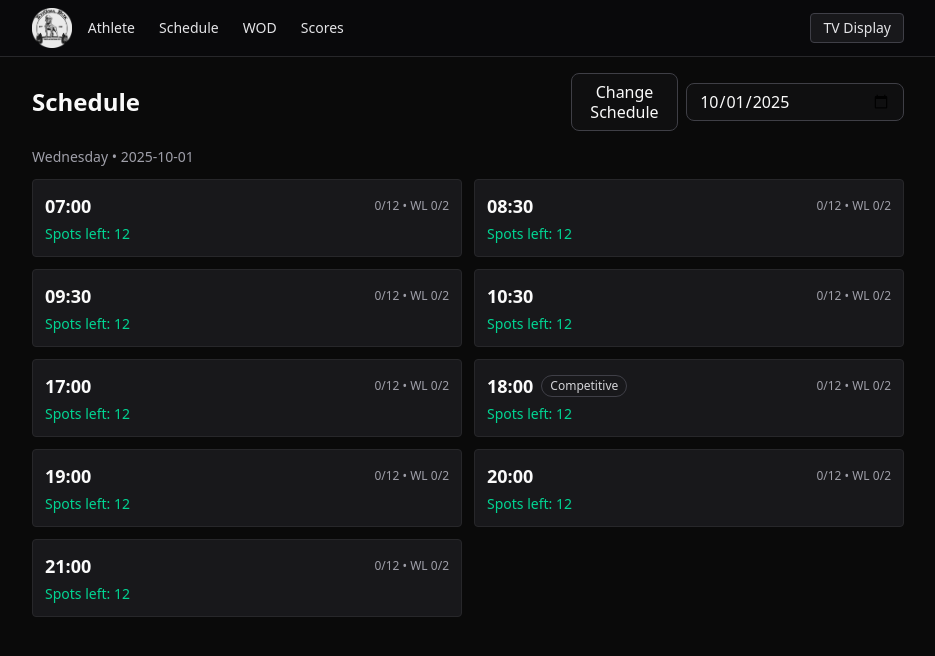
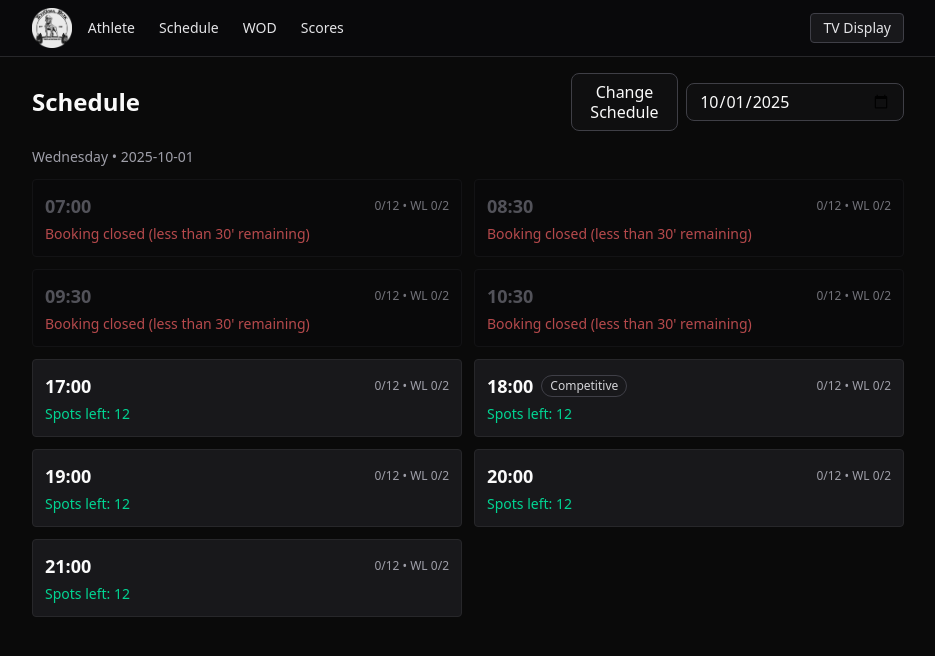
Before and after one commit to jandeog/StiGmA-Box, a Next.js app: page /schedule in a window 1280 px wide. Shown: the top 656 px of the page, without its empty margins (172-1107 px from the left). Built offline with nearby package versions, Linux system fonts and the light colour scheme.

Commit message:
Update page.tsx times for booking

```diff
--- a/app/schedule/page.tsx
+++ b/app/schedule/page.tsx
@@ -35,7 +35,9 @@ const weekdays_full = [
   'Sunday', 'Monday', 'Tuesday', 'Wednesday', 'Thursday', 'Friday', 'Saturday',
 ];
 
-const todayIso = () => new Date().toISOString().slice(0, 10);
+const today = () => new Date();
+const todayIso = () => today().toISOString().slice(0, 10);
+const nowHourMinute = () => today().toTimeString().slice(0, 5); // "hh:mm"
 
 const keyConfig = 'schedule:config';
 const keyOverrides = 'schedule:overrides';
@@ -51,8 +53,35 @@ const selectValueFromLabel = (label?: string) => {
 
 const cloneSlot = (s: SlotConfig): SlotConfig => ({ ...s, id: crypto.randomUUID() });
 
-/* ===================== default templates ===================== */
+/**
+ * Ελέγχει αν η ημερομηνία είναι σήμερα ή αύριο (με ειδική λογική για Σάββατο)
+ */
+function isDateBookable(dateStr: string): boolean {
+  const today = new Date();
+  today.setHours(0, 0, 0, 0);
+  const selectedDate = new Date(dateStr + 'T00:00:00'); // Χρήση T00:00:00 για αποφυγή timezone issues
 
+  // 1. Έλεγχος για σήμερα
+  if (selectedDate.getTime() === today.getTime()) {
+    return true;
+  }
+
+  // 2. Έλεγχος για αύριο
+  const tomorrow = new Date(today);
+  tomorrow.setDate(tomorrow.getDate() + 1);
+
+  // Ειδική λογική για Σάββατο: αν είναι Σάββατο, το "αύριο" θεωρείται Δευτέρα
+  if (today.getDay() === 6) { // 6 = Saturday
+      // Η Δευτέρα είναι 2 μέρες μετά
+      tomorrow.setDate(today.getDate() + 2);
+  }
+
+  return selectedDate.getTime() === tomorrow.getTime();
+}
+
+/* ===================== default templates (no change) ===================== */
+
+// ... (defaultWeekdaySlots, defaultSaturdaySlots, defaultConfig, ensureSlotExists, migrateConfig are the same)
 // weekdays (Mon–Fri) default slots incl. 17:00
 const defaultWeekdaySlots = (): SlotConfig[] => [
   { id: crypto.randomUUID(), time: '07:00', capacityMain: 12, capacityWait: 2 },
@@ -71,8 +100,6 @@ const defaultSaturdaySlots = (): SlotConfig[] => [
   { id: crypto.randomUUID(), time: '10:00', capacityMain: 12, capacityWait: 2 },
   { id: crypto.randomUUID(), time: '18:00', capacityMain: 12, capacityWait: 2 },
 ];
-
-// Sunday (rest day): no slots by default
 
 const defaultConfig = (): ScheduleConfig => ({
   byDow: {
@@ -108,6 +135,14 @@ export default function SchedulePage() {
   const dow = useMemo(() => new Date(date + 'T00:00:00').getDay(), [date]);
   const weekdayName = weekdays_full[dow];
 
+  // Κατάσταση για τις κρατήσεις του χρήστη (Ψεύτικα Δεδομένα)
+  // userBookings: Record<dateIso: string, slotTime: string>
+  const [userBookings, setUserBookings] = useState<Record<string, string>>({});
+
+  // Flag για τον κανόνα: Μόνο μια κράτηση την ημέρα
+  const hasBookingForSelectedDay = useMemo(() => !!userBookings[date], [userBookings, date]);
+
+
   // base templates (per dow)
   const [config, setConfig] = useState<ScheduleConfig>(defaultConfig());
   // per-date overrides
@@ -123,6 +158,7 @@ export default function SchedulePage() {
 
   // load config/overrides on mount
   useEffect(() => {
+    // ... (logic for loading config/overrides is the same)
     const rawc = localStorage.getItem(keyConfig);
     if (rawc) {
       try {
@@ -140,6 +176,14 @@ export default function SchedulePage() {
         setOverrides(JSON.parse(rawo) as ScheduleOverrides);
       } catch {}
     }
+
+    // Φόρτωση Ψεύτικων Κρατήσεων Χρήστη (π.χ. μία κράτηση αύριο στις 18:00)
+    const tomorrow = new Date(today());
+    tomorrow.setDate(tomorrow.getDate() + 1);
+    const tomorrowIso = tomorrow.toISOString().slice(0, 10);
+    setUserBookings({
+        [tomorrowIso]: '18:00'
+    });
   }, []);
 
   // load bookings per selected date
@@ -170,24 +214,65 @@ export default function SchedulePage() {
     }
   }, [editing, date, dow, config, overrides]);
 
-  const isSunday = dow === 0;
-
   const countsFor = (time: string) => {
     const rec = dayData[time];
     return { main: rec?.main?.length || 0, wait: rec?.wait?.length || 0 };
   };
 
+  /**
+   * Τροποποιημένη συνάρτηση ελέγχου διαθεσιμότητας και bookability
+   */
   const availabilityFor = (time: string, capMain: number, capWait: number) => {
     const { main, wait } = countsFor(time);
     const mainLeft = Math.max(capMain - main, 0);
     const waitLeft = Math.max(capWait - wait, 0);
     const hasAvailability = main < capMain || (main >= capMain && wait < capWait);
-    return { main, wait, mainLeft, waitLeft, hasAvailability };
+
+    // Κανόνας 4 & 1: Τμήματα που είναι πριν την τωρινή ώρα + 30'
+    let isPastOrTooClose = false;
+    const isToday = todayIso() === date;
+
+    if (isToday) {
+      // Δημιουργία αντικειμένου Date για την ώρα έναρξης του slot
+      const slotDateTime = new Date(`${date}T${time}:00`);
+
+      // Ώρα τώρα + 30 λεπτά (όριο κράτησης)
+      const nowPlus30 = new Date();
+      nowPlus30.setMinutes(nowPlus30.getMinutes() + 30);
+
+      // Το slot είναι ανενεργό (πριν ή εντός 30') αν η ώρα έναρξης του slot είναι πριν την ώρα "τώρα + 30 λεπτά"
+      isPastOrTooClose = slotDateTime < nowPlus30;
+    }
+
+    // Κανόνας 5: Τμήματα που έχουν γεμίσει οι θέσεις τους και του WL
+    const isFullyBooked = main >= capMain && wait >= capWait;
+
+    // Κανόνας 3: Μόνο μια κράτηση την ημέρα
+    const userAlreadyBooked = hasBookingForSelectedDay;
+
+    // Ελέγχει αν το slot μπορεί να γίνει book τώρα
+    const canBook = hasAvailability && !isPastOrTooClose && !isFullyBooked && !userAlreadyBooked;
+
+    // Ελέγχει αν το slot πρέπει να φαίνεται "ανενεργό" στο UI (π.χ. παρελθόν ή γεμάτο)
+    const isDisabled = isFullyBooked || isPastOrTooClose;
+
+    return {
+      main,
+      wait,
+      mainLeft,
+      waitLeft,
+      hasAvailability,
+      isFullyBooked,
+      isPastOrTooClose,
+      userAlreadyBooked,
+      canBook, // Νέο flag για το κουμπί Book Now
+      isDisabled, // Νέο flag για το UI
+    };
   };
 
   const onToggleEditor = () => setEditing((v) => !v);
 
-  /* ---------------- editor helpers ---------------- */
+  /* ---------------- editor helpers (no change) ---------------- */
 
   const setDraftValue = (id: string, patch: Partial<SlotConfig>) => {
     setDraftSlots((arr) => arr.map((s) => (s.id === id ? { ...s, ...patch } : s)));
@@ -280,6 +365,17 @@ const saveDraft = () => {
 
   /* ---------------- render ---------------- */
 
+  // Κανόνας 2: Έλεγχος αν η ημερομηνία είναι bookable
+  const isBookableDay = isDateBookable(date);
+
+  // Υπολογισμός μηνύματος για την ημέρα
+  let dayMessage = '';
+  if (!isBookableDay) {
+      dayMessage = 'Bookings are only allowed for today or tomorrow (or Monday if it\'s Saturday).';
+  } else if (hasBookingForSelectedDay) {
+      dayMessage = `You already have a booking for ${date} at ${userBookings[date]}.`;
+  }
+
   return (
     <section className="max-w-4xl">
       {/* header */}
@@ -317,9 +413,17 @@ const saveDraft = () => {
         ) : null}
       </div>
 
-      {/* editor */}
+      {/* Day Message for Booking Rules */}
+      {dayMessage ? (
+          <div className="p-3 mb-4 rounded border border-red-700 bg-red-900/20 text-sm text-red-300">
+              {dayMessage}
+          </div>
+      ) : null}
+
+      {/* editor (No Change) */}
       {editing ? (
         <div className="border border-zinc-800 bg-zinc-900 rounded p-4">
+          {/* ... (Editor content is the same) ... */}
           <div className="flex flex-col sm:flex-row sm:items-center gap-2 mb-3">
             <div className="font-semibold">
               Editing schedule for: {weekdayName} ({date})
@@ -549,6 +653,8 @@ const saveDraft = () => {
               date={date}
               countsFor={countsFor}
               availabilityFor={availabilityFor}
+              isBookableDay={isBookableDay} // Νέα Prop
+              userAlreadyBooked={hasBookingForSelectedDay} // Νέα Prop
             />
           )}
         </>
@@ -564,17 +670,30 @@ function SlotsGrid({
   date,
   countsFor,
   availabilityFor,
+  isBookableDay,
+  userAlreadyBooked,
 }: {
   slots: SlotConfig[];
   date: string;
   countsFor: (time: string) => { main: number; wait: number };
-  availabilityFor: (time: string, capMain: number, capWait: number) => {
+  availabilityFor: (
+      time: string,
+      capMain: number,
+      capWait: number
+  ) => {
     main: number;
     wait: number;
     mainLeft: number;
     waitLeft: number;
     hasAvailability: boolean;
+    isFullyBooked: boolean;
+    isPastOrTooClose: boolean;
+    userAlreadyBooked: boolean;
+    canBook: boolean;
+    isDisabled: boolean;
   };
+  isBookableDay: boolean;
+  userAlreadyBooked: boolean;
 }) {
   // State για την παρακολούθηση του ID του επιλεγμένου slot
   const [selectedSlotId, setSelectedSlotId] = useState<string | null>(null);
@@ -588,7 +707,17 @@ function SlotsGrid({
     <div className="grid grid-cols-1 sm:grid-cols-2 gap-3">
       {slots.map((slot) => {
         const { id, time, label, capacityMain, capacityWait } = slot;
-        const { main, wait, mainLeft, waitLeft, hasAvailability } = availabilityFor(
+        const {
+            main,
+            wait,
+            mainLeft,
+            waitLeft,
+            hasAvailability,
+            isFullyBooked,
+            isPastOrTooClose,
+            canBook, // Χρησιμοποιείται για το disabled του κουμπιού
+            isDisabled // Χρησιμοποιείται για το στυλ του slot
+        } = availabilityFor(
           time,
           capacityMain,
           capacityWait
@@ -597,15 +726,42 @@ function SlotsGrid({
         // Έλεγχος αν το τρέχον slot είναι επιλεγμένο
         const isSelected = id === selectedSlotId;
 
+        // Καθορισμός στυλ ανάλογα με τη διαθεσιμότητα
+        let slotClasses = 'w-full text-left rounded border p-3 transition';
+        if (isDisabled || !isBookableDay || userAlreadyBooked) {
+            slotClasses += ' border-zinc-900 bg-zinc-950 text-zinc-500 cursor-not-allowed opacity-70';
+        } else if (isSelected) {
+            slotClasses += ' border-emerald-600 bg-emerald-900/20 cursor-pointer';
+        } else {
+            slotClasses += ' border-zinc-800 bg-zinc-900 hover:border-zinc-700 cursor-pointer';
+        }
+
+        // Λογική για το κλικ στο slot (επιλογή/αποεπιλογή), μόνο αν η ημέρα είναι bookable και ο χρήστης δεν έχει ήδη κράτηση
+        const handleSlotClick = () => {
+             if (!isDisabled && isBookableDay && !userAlreadyBooked) {
+                toggleSlotSelection(id);
+            }
+        };
+
+        // Καθορισμός κειμένου διαθεσιμότητας
+        let availabilityText;
+        if (isFullyBooked) {
+            availabilityText = <span className="text-red-400">Full (including waitlist)</span>;
+        } else if (isPastOrTooClose) {
+            availabilityText = <span className="text-red-400">Booking closed (less than 30' remaining)</span>;
+        } else if (hasAvailability) {
+            availabilityText = (
+                <span className="text-emerald-400">
+                    {mainLeft > 0 ? `Spots left: ${mainLeft}` : `Waitlist left: ${waitLeft}`}
+                </span>
+            );
+        }
+
         return (
           <div
             key={id}
-            onClick={() => toggleSlotSelection(id)}
-            className={`w-full text-left rounded border p-3 transition cursor-pointer ${
-                isSelected
-                  ? 'border-emerald-600 bg-emerald-900/20' // Στυλ για επιλεγμένο slot
-                  : 'border-zinc-800 bg-zinc-900 hover:border-zinc-700' // Κανονικό στυλ
-            }`}
+            onClick={handleSlotClick}
+            className={slotClasses}
           >
             <div className="flex items-center">
               <div className="text-lg font-semibold">{time}</div>
@@ -618,38 +774,32 @@ function SlotsGrid({
                 {main}/{capacityMain} • WL {wait}/{capacityWait}
               </div>
             </div>
+
             <div className="mt-1 text-sm">
-              {hasAvailability ? (
-                <span className="text-emerald-400">
-                  {mainLeft > 0 ? `Spots left: ${mainLeft}` : `Waitlist left: ${waitLeft}`}
-                </span>
-              ) : (
-                <span className="text-red-400">Full (including waitlist)</span>
-              )}
+                {availabilityText}
             </div>
 
             {/* Book Now Button - εμφανίζεται ΜΟΝΟ αν το slot είναι επιλεγμένο */}
             {isSelected && (
               <div className="mt-3 flex justify-center">
-                {hasAvailability ? (
-                  <button
-                    className="px-4 py-2 rounded bg-emerald-600 hover:bg-emerald-700 text-white text-sm"
+                <button
+                    className={`px-4 py-2 rounded text-white text-sm ${
+                        canBook
+                            ? 'bg-emerald-600 hover:bg-emerald-700'
+                            : 'bg-zinc-700 cursor-not-allowed'
+                    }`}
+                    disabled={!canBook}
                     onClick={(e) => {
-                        e.stopPropagation(); // Σταματά το click event από το να φτάσει στο div του slot
-                        alert(`Booking flow for ${slot.time} on ${date} coming next`);
+                        e.stopPropagation();
+                        if (canBook) {
+                            alert(`Booking flow for ${slot.time} on ${date} started...`);
+                            // Προσθήκη λογικής κράτησης εδώ
+                            // π.χ. setUserBookings(prev => ({...prev, [date]: time}))
+                        }
                     }}
                   >
-                    Book Now
-                  </button>
-                ) : (
-                    <button
-                      className="px-4 py-2 rounded border border-zinc-900 text-zinc-500 text-sm cursor-not-allowed"
-                      disabled
-                      onClick={(e) => e.stopPropagation()}
-                    >
-                      Full
-                    </button>
-                )}
+                    {canBook ? 'Book Now' : 'Cannot Book'}
+                </button>
               </div>
             )}
           </div>
```
